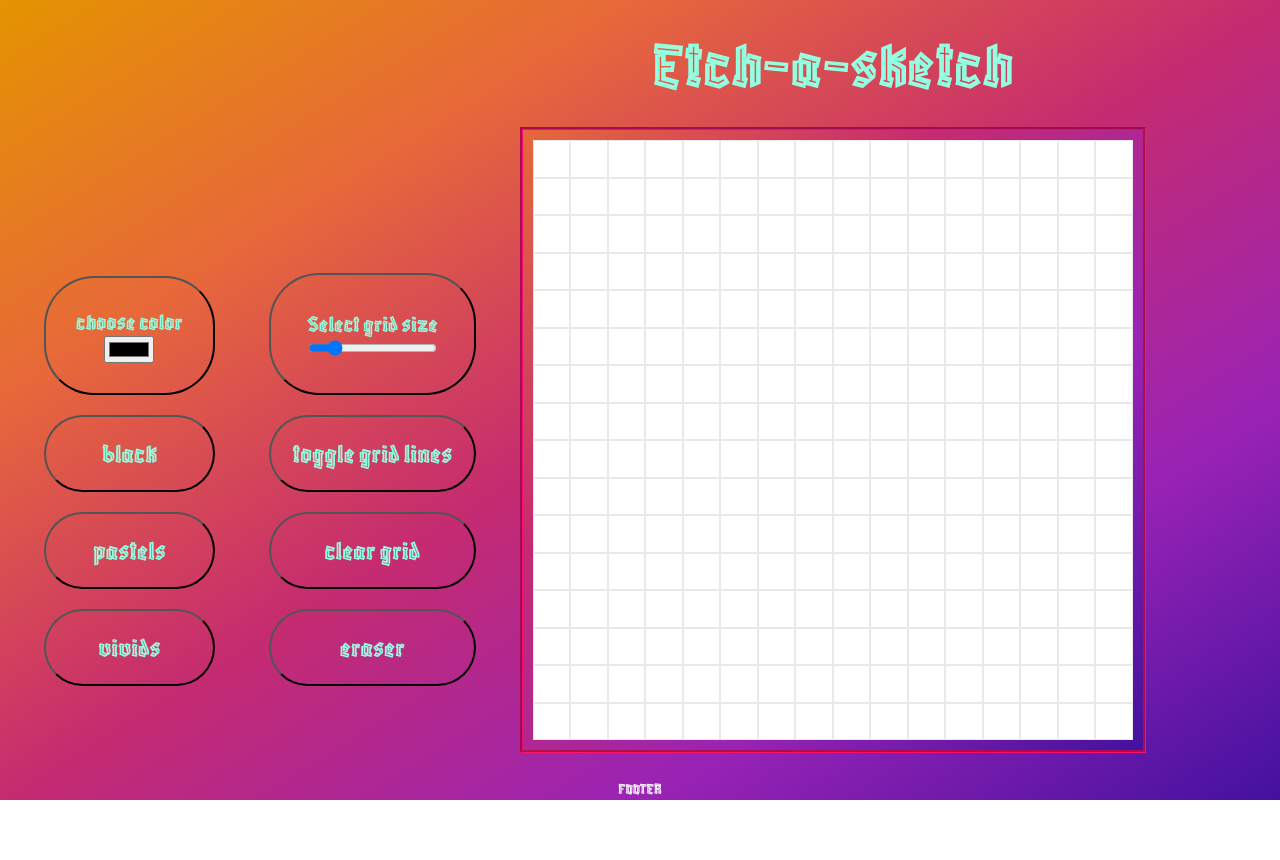
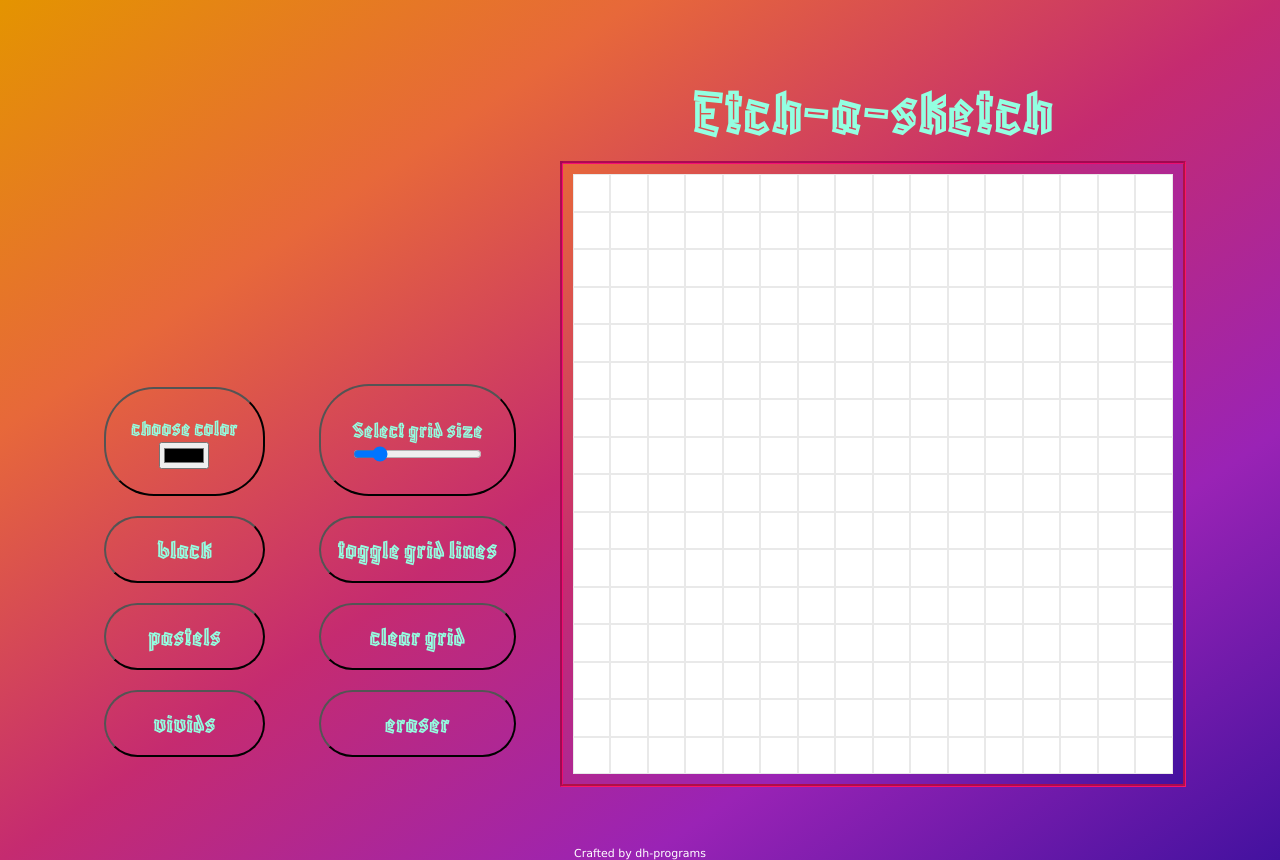
Before and after one commit to dh-programs/etch-a-sketch, a plain HTML site: page index.html in a window 1280 px wide. Before the commit the page ends 800 px from the top, so only its background shows below. Drawn offline with Linux system fonts and the light colour scheme.

Commit message:
Update styling

```diff
--- a/index.html
+++ b/index.html
@@ -10,7 +10,6 @@
 
     <body>
         <script src="script.js" defer></script>
-
             <div class="main">
                 <div class="sidebar">
                     <div class="options" id="left-menu">
@@ -32,8 +31,7 @@
                     <div class="title">Etch-a-sketch</div>
                     <div class="grid-wrapper"><div id="grid-container"></div></div>
                 </div>
-
             </div>
-            <div class="footer">FOOTER</div>
+            <div class="footer"><a href="https://www.github.com/dh-programs" target="_blank" rel="noreferrer noopener">Crafted by dh-programs</a></div>
     </body>
 </html>
--- a/styles.css
+++ b/styles.css
@@ -14,7 +14,7 @@ button {
     font-size: 28px;
     color: rgb(147, 255, 225);
     background-color: rgba(0, 221, 255, 0);
-    padding: 20px;
+    padding: 15px;
     margin: 10px;
     border-radius: 50px;
 }
@@ -47,7 +47,7 @@ button:hover {
 .main {
     display: flex;
     justify-content: space-evenly;
-    height: 97vh;
+    padding: 60px;
     margin: 0px auto;
     border: 0px rgb(255, 80, 109) dotted;
     box-sizing: border-box;
@@ -58,7 +58,7 @@ button:hover {
     flex-direction: column;
     justify-content:flex-end;
     align-items: center;
-    padding-bottom: 80px;
+    padding-bottom: 20px;
     color:rgb(97, 4, 75);
 }
 
@@ -80,6 +80,8 @@ button:hover {
 .title {
     display: flex;
     font-size: 70px;
+    box-sizing: border-box;
+    padding: 10px;
     color: rgb(147, 255, 225);
 }
 
@@ -88,7 +90,6 @@ button:hover {
     flex-direction: column;
     align-items: center;
     justify-content: space-evenly;
-    margin-right: 100px;
 }
 
 .grid-wrapper {
@@ -128,7 +129,13 @@ button:hover {
 .footer {
     display: flex;
     justify-content: center;
-    height: 3vh;
+    font-size: 11px;
+    font-family: Verdana, Geneva, Tahoma, sans-serif;
     align-items: center;
     color: white;
 }
+
+a {
+    text-decoration: none;
+    color: white;
+}
```
